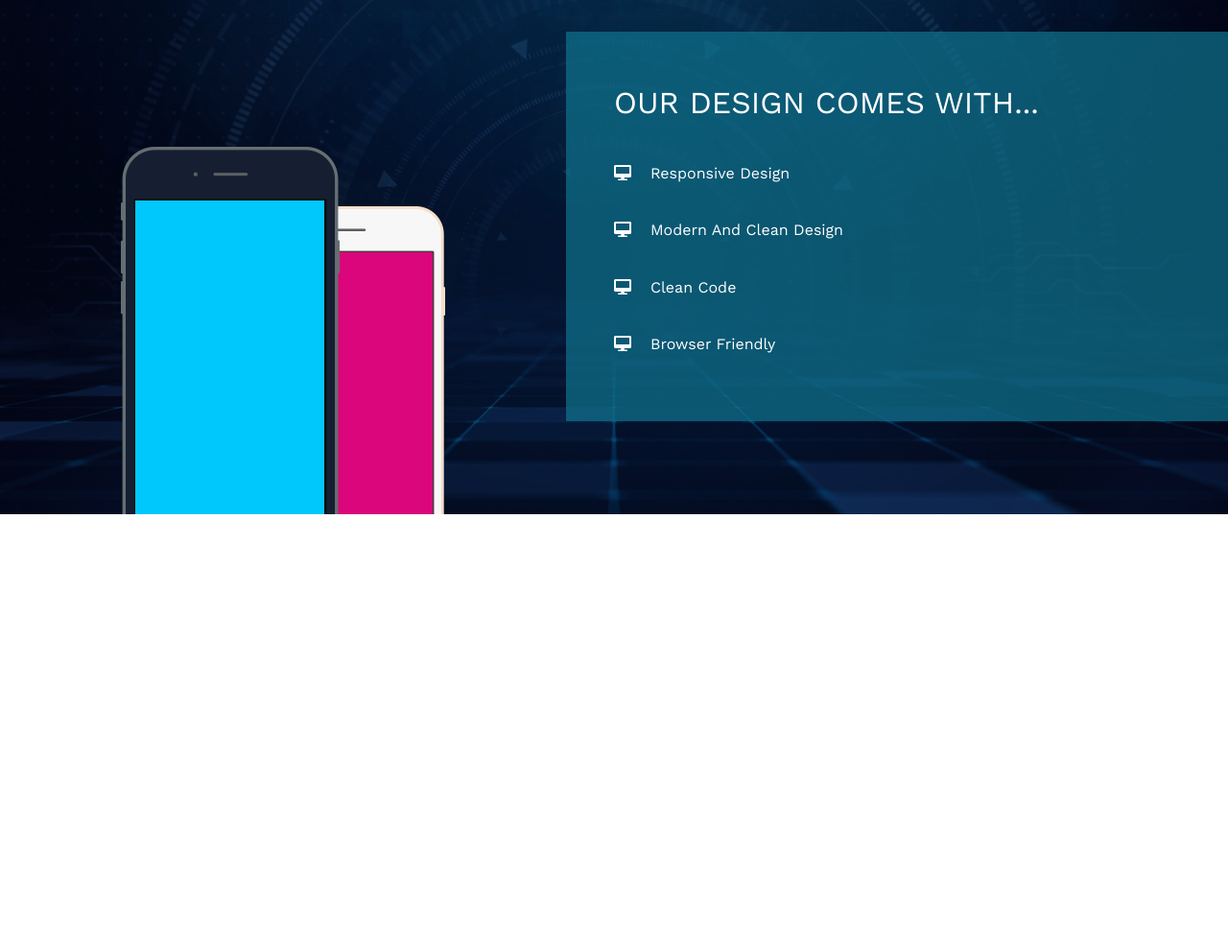
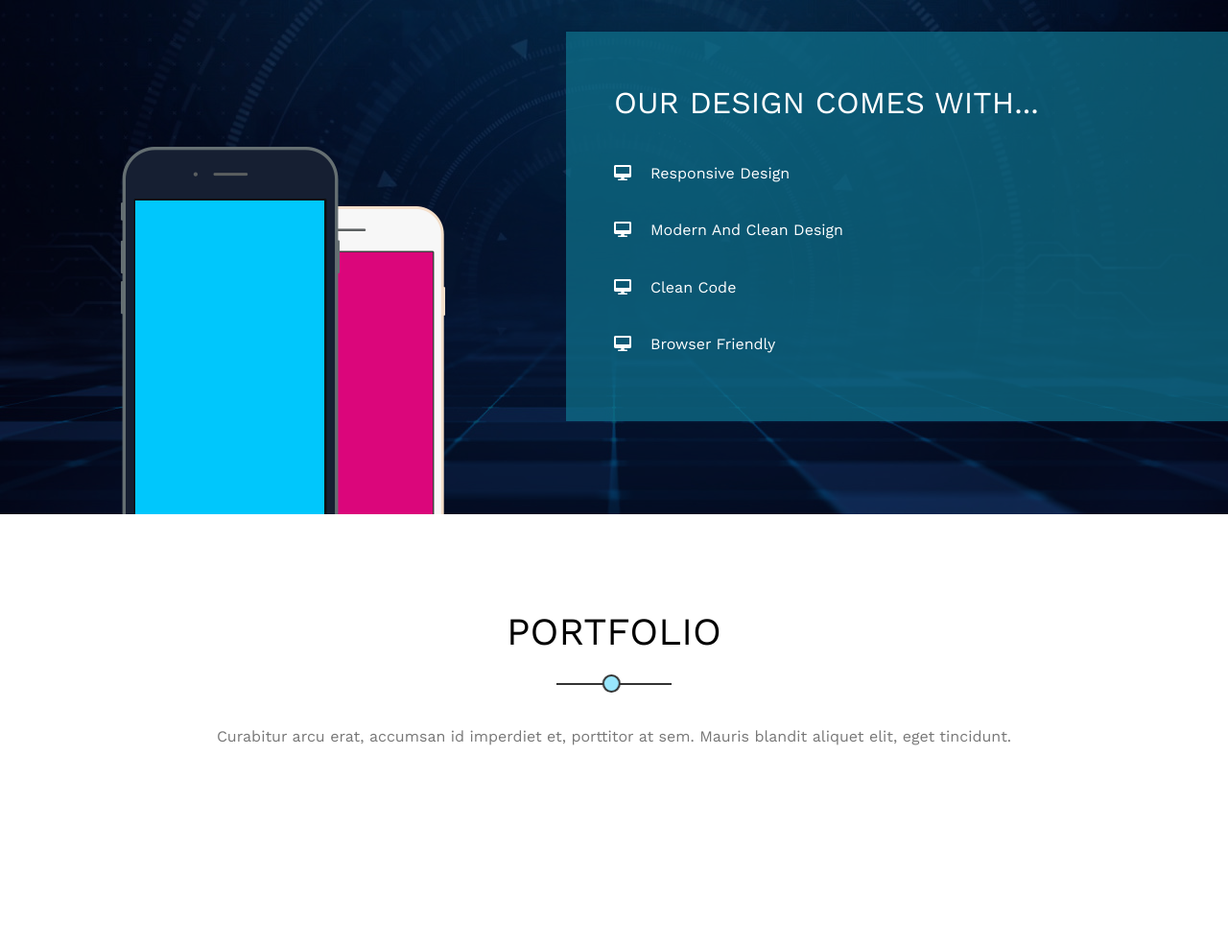
Before and after one commit to Islam-foda/Template-Two, a plain HTML site: page index.html in a window 1280 px wide. Shown: the part 1739-2723 px from the top of the page at 96% size. Before the commit the page ends 2275 px from the top, so only its background shows below. Drawn offline with nearby package versions, Linux system fonts and the light colour scheme.

Commit message:
update template

```diff
--- a/css/style.css
+++ b/css/style.css
@@ -465,3 +465,9 @@ header nav a.active {
 }
 
 /* End Design */
+/* Start portfolio */
+.portfolio{
+  padding-top: var(--section-padding);
+  padding-bottom: var(--section-padding);
+}
+/* End portfolio */
--- a/index.html
+++ b/index.html
@@ -118,6 +118,14 @@
          </div>
     </div>
     <!-- End Design -->
+    <!-- Start Portfolio -->
+    <div class="portfolio">
+        <div class="section-heading">
+            <h3>Portfolio</h3>
+            <p>Curabitur arcu erat, accumsan id imperdiet et, porttitor at sem. Mauris blandit aliquet elit, eget tincidunt.</p>
+        </div>
+    </div>
+    <!-- End Portfolio -->
 
 
 </body>
```
